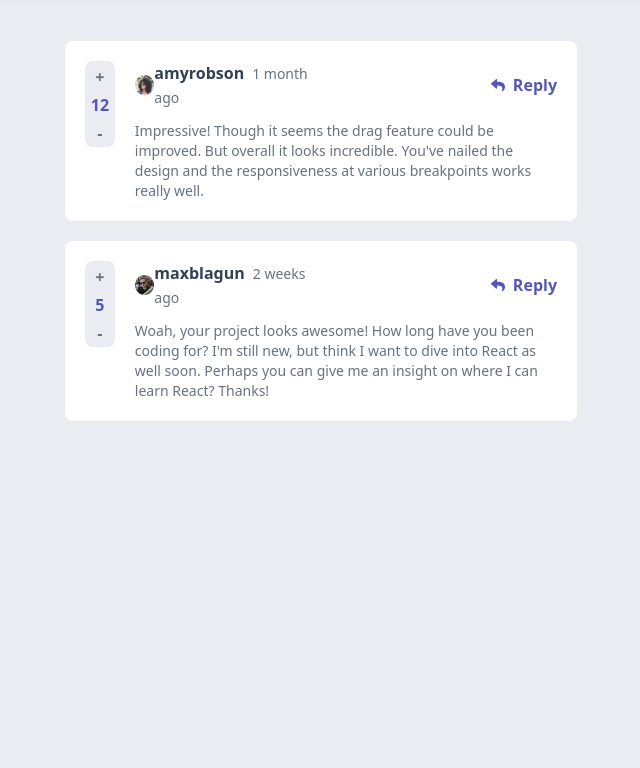
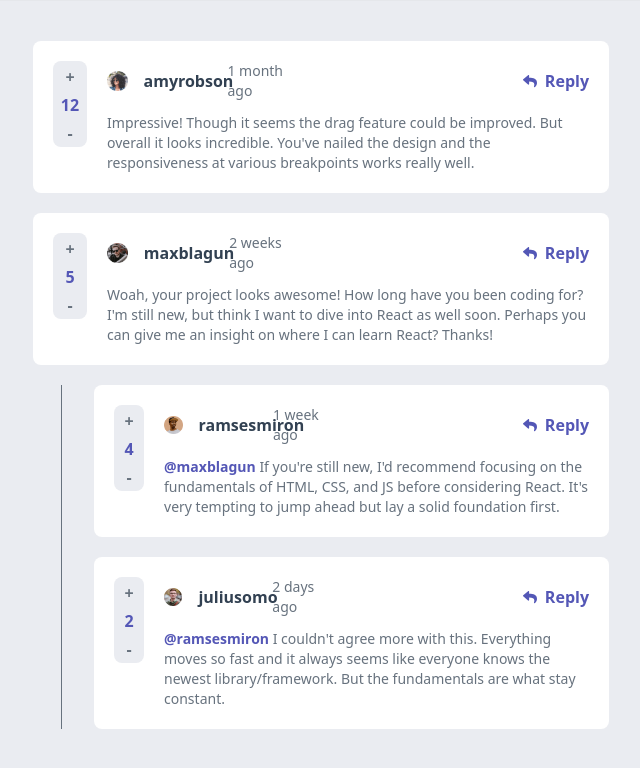
Before and after one commit to Lansa-18/comment-rating-react, a React (Create React App) app: page / in a window 1280 px wide. Shown: the top 768 px of the page, without its empty margins (319-959 px from the left). Built offline with nearby package versions, Linux system fonts and the light colour scheme; the HTML template or start-up script is replaced by a standard one.

Commit message:
third commit

```diff
--- a/src/App.js
+++ b/src/App.js
@@ -3,14 +3,17 @@ import { useState, useEffect } from "react";
 
 export default function App() {
   const [comments, setComments] = useState([]);
+  const [replies, setReplies] = useState([]);
 
   useEffect(function () {
     async function getComments() {
-      const res = await fetch('./data.json');
-      // console.log(res);
+      const res = await fetch("./data.json");
       const data = await res.json();
-      // console.log(data.comments);
-      setComments(data.comments)
+      setComments(data.comments);
+      data.comments.forEach((comment) => {
+        setReplies(comment.replies);
+        console.log(comment.replies);
+      });
     }
 
     getComments();
@@ -18,16 +21,22 @@ export default function App() {
 
   return (
     <div className="bg-light-grey min-h-[100vh] border">
-      <main className="absolute left-[50%] -translate-x-1/2 w-[40%] my-10">
-        {/* <UserComment /> */}
+      <main className="absolute left-[50%] -translate-x-1/2 w-[45%] my-10">
+        {comments.map((comment) => (
+          <UserComment comment={comment} key={comment.id} />
+        ))}
 
-        {comments.map(comment => <UserComment comment={comment} key={comment.id}/>)}
+        <div className="border-l border-greyish-blue pl-8 ml-7">
+          {replies.map((reply) => (
+            <UserComment comment={reply} key={reply.id} />
+          ))}
+        </div>
       </main>
     </div>
   );
 }
 
-function UserComment({comment}) {
+function UserComment({ comment }) {
   return (
     <div className="bg-white p-5 flex gap-5 rounded-lg mb-5">
       <section className="bg-light-grey basis-[6.5%] py-1 flex flex-col gap-1 items-center rounded-lg h-[5.4rem]">
@@ -38,29 +47,88 @@ function UserComment({comment}) {
       <section className="basis-[92%]  border-soft-red">
         <article className="flex items-center justify-between">
           <div className="flex items-center justify-between basis-[42%]">
+            <span className="flex border-soft-red items-center w-[61%]">
               <img
-              className="w-[11%]"
+                className="w-[17%] mr-4"
                 src={comment.user.image.png}
                 alt="amyrobson-image"
               ></img>
               <h6 className="text-dark-blue font-bold">
                 {comment.user.username}
-              <span className="text-sm text-greyish-blue font-medium ml-2">
+              </h6>
+            </span>
+            <span className="text-sm text-greyish-blue font-medium">
               {comment.createdAt}
             </span>
-            </h6>
           </div>
           <div className="flex items-center gap-2 border-soft-red cursor-pointer">
-            <img src='./images/icon-reply.svg' alt="reply-icon"></img>
+            <img src="./images/icon-reply.svg" alt="reply-icon"></img>
             <h4 className="text-moderate-blue font-bold">Reply</h4>
           </div>
         </article>
         <article className="border-moderate-blue mt-3">
           <p className="text-greyish-blue text-sm">
-            {comment.content}
+            {comment.replyingTo && (
+              <span className="font-bold text-moderate-blue">
+                {`@${comment?.replyingTo} `}
+              </span>
+            )}
+            {comment?.content}
           </p>
         </article>
       </section>
     </div>
   );
 }
+
+function InputFromUser() {}
+
+// function UserComment({ comment, replies }) {
+//   // Function to render a single comment or reply
+//   const renderCommentOrReply = (item) => (
+//     <div className="flex gap-5">
+//       <section className="bg-light-grey basis-[6.5%] py-1 flex flex-col gap-1 items-center rounded-lg h-[5.4rem]">
+//         <div className="text-greyish-blue font-semibold cursor-pointer">+</div>
+//         <h2 className="text-moderate-blue font-bold">{item.score}</h2>
+//         <div className="text-greyish-blue font-semibold cursor-pointer">-</div>
+//       </section>
+//       <section className="basis-[92%] border-soft-red">
+//         <article className="flex items-center justify-between">
+//           <div className="flex items-center justify-between basis-[42%]">
+//             <img
+//               className="w-[11%]"
+//               src={item.user.image.png}
+//               alt={`${item.user.username}-image`}
+//             />
+//             <h6 className="text-dark-blue font-bold">
+//               {item.user.username}
+//               <span className="text-sm text-greyish-blue font-medium ml-2">
+//                 {replies ? (
+//                   <span>
+//                     {item.replyingTo} {item.createdAt}
+//                   </span>
+//                 ) : (
+//                   <span>{item.createdAt}</span>
+//                 )}
+//               </span>
+//             </h6>
+//           </div>
+//           {/* Other elements */}
+//         </article>
+//         <article className="border-moderate-blue mt-3">
+//           <p className="text-greyish-blue text-sm">{item.content}</p>
+//         </article>
+//       </section>
+//     </div>
+//   );
+
+//   return (
+//     <div className="bg-white p-5 flex flex-col gap-5 rounded-lg mb-5 border border-moderat">
+//       {replies
+//         ? replies.map((reply, index) => (
+//             <div key={index}>{renderCommentOrReply(reply)}</div>
+//           ))
+//         : renderCommentOrReply(comment)}
+//     </div>
+//   );
+// }
```
Lines whose indentation alone changed are shown as unchanged.
